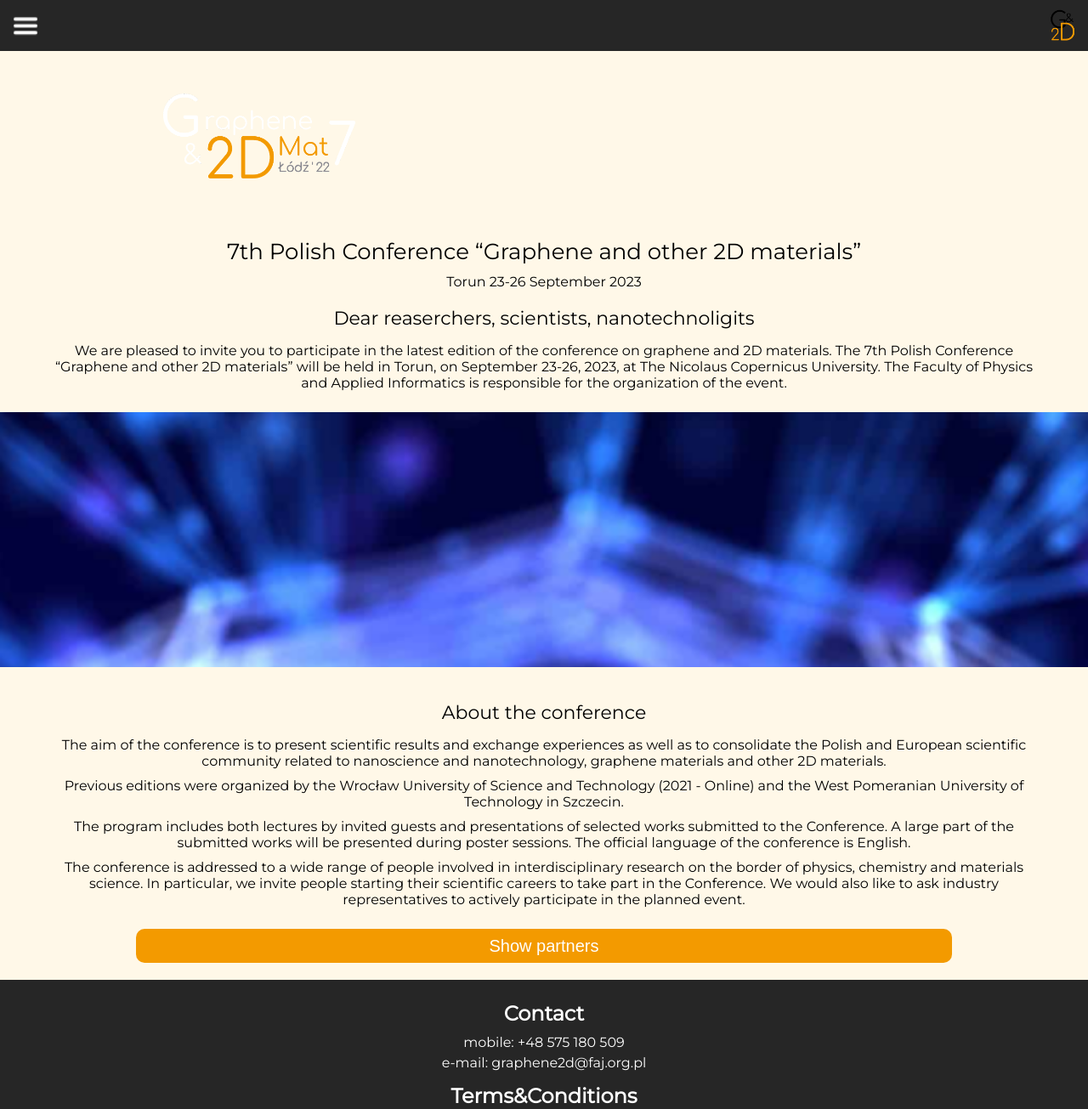
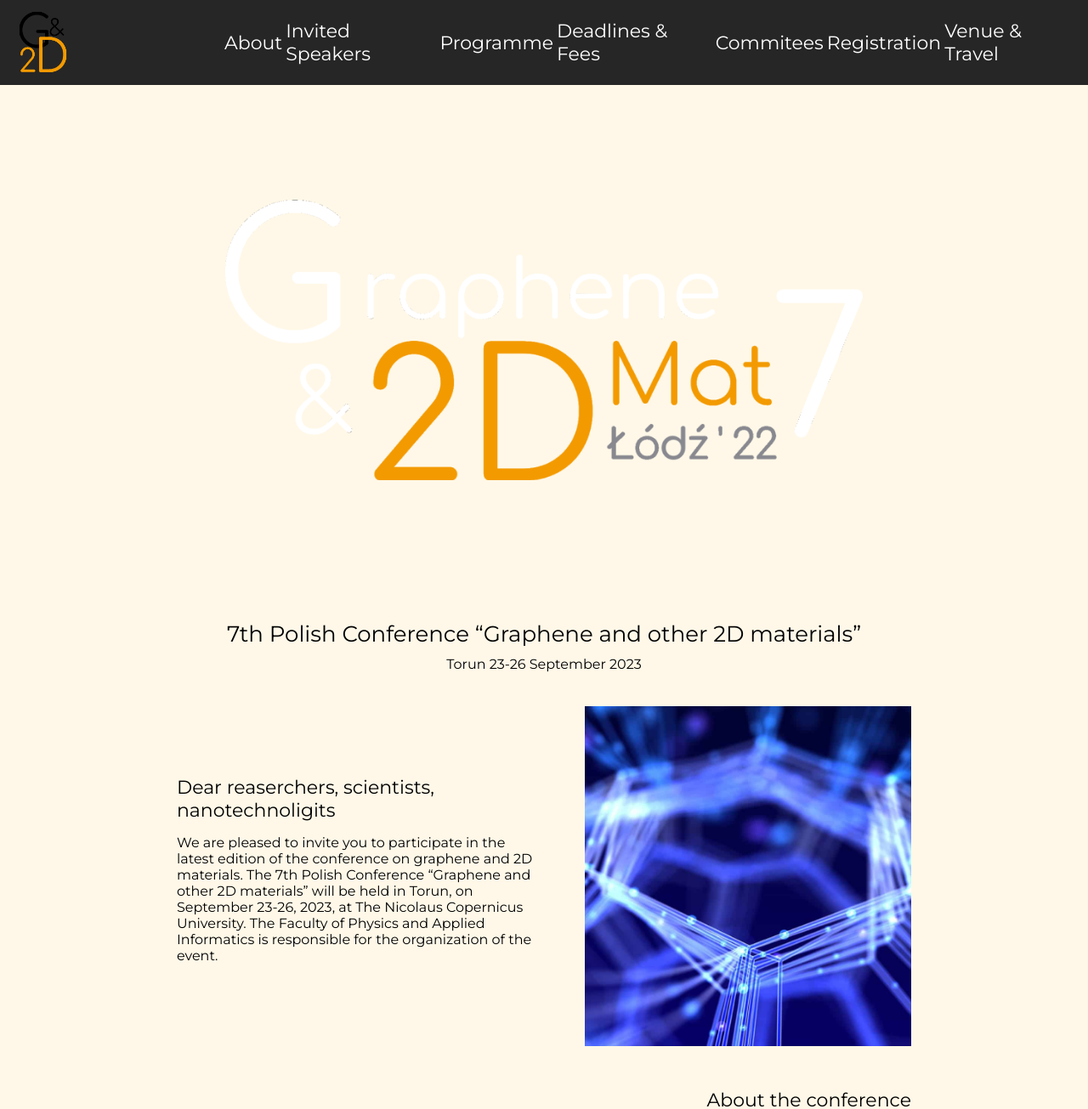
Before and after one commit to destru321/strona-konferencyjna, a plain HTML site: page home.html in a window 1280 px wide. Shown: the top 1305 px of the page at 85% size. Drawn offline with nearby package versions, Linux system fonts and the light colour scheme; files that its build step writes are made by us from their sources.

Commit message:
home page without partners

```diff
--- a/home.css
+++ /dev/null
@@ -1,187 +0,0 @@
-* {
-    margin: 0;
-    padding: 0;
-}
-
-body {
-    font-family: 'Montserrat', sans-serif;
-    background-color: #FFF8E8;
-}
-
-.header {
-    background-color: #262626;
-    padding: 10px;
-}
-
-.header__icons {
-    display: flex;
-    justify-content: space-between;
-    align-items: center;
-}
-
-.header__dropdown,
-.header__icon {
-    width: 40px;
-    height: 40px;
-    background-repeat: no-repeat;
-    background-size: cover;
-}
-
-.header__icon {
-    background-image: url('./images/logo1.png');
-}
-
-.header__dropdown {
-    background-image: url('./images/dropdown.png');
-}
-
-.navigation {
-    height: 200px;
-    display: flex;
-    align-items: center;
-    justify-content: center;
-    transition: .2s .1s ease-in-out;
-    overflow: hidden;
-}
-
-.navigation__item {
-    padding: 2px;
-}
-
-.navigation__link {
-    text-decoration: none;
-    color: white;
-}
-
-.navigation__list {
-    padding: 10px 0 10px;
-    list-style-type: none;
-    display: flex;
-    flex-direction: column;
-    align-items: center;
-}
-
-.navigation--hidden {
-    height: 0;
-    overflow: hidden;
-}
-
-.header,
-.footer {
-    color: white;
-}
-
-.main,
-.article {
-    display: flex;
-    flex-direction: column;
-    align-items: center;
-}
-
-.main__bannerBg {
-    background-image: url('./images/bannerBg.jpg');
-    width: 100vw;
-    height: 200px;
-    background-size: cover;
-    background-repeat: no-repeat;
-    display: flex;
-    align-items: center;
-    justify-content: center;
-    margin-bottom: 20px;
-}
-
-.main__banner {
-    background-image: url('./images/banner.png');
-    width: 70%;
-    height: 50%;
-    background-size: contain;
-    background-repeat: no-repeat;
-}
-
-.main__heading {
-    margin-bottom: 10px;
-    font-weight: normal;
-    width: 90%;
-    font-size: 22px;
-    text-align: center;
-}
-
-.main__heading--big {
-    font-size: 26px;
-}
-
-.article {
-    margin: 20px 0 20px;
-}
-
-.article__paragraph {
-    width: 90%;
-    text-align: center;
-}
-
-.article__image {
-    background-image: url('./images/right.png');
-    width: 100vw;
-    height: 300px;
-    background-size: cover;
-    background-repeat: no-repeat;
-    margin-top: 20px;
-}
-
-.article__image--hidden {
-    display: none;
-}
-
-.article__paragraph {
-    margin: 5px 5px;
-}
-
-.main__button {
-    width: 75%;
-    height: 40px;
-    border: none;
-    background-color: #F39A00;
-    font-size: 20px;
-    border-radius: 10px;
-    color: white;
-}
-
-.footer {
-    background-color: #262626;
-    margin-top: 20px;
-    padding: 5px;
-    display: flex;
-    flex-direction: column;
-    align-items: center;
-}
-
-.footer__links,
-.footer__logos {
-    display: flex;
-    flex-direction: column;
-    align-items: center;
-    margin: 10px 0 10px;
-}
-
-.footer__heading {
-    margin: 10px 0 10px;
-}
-
-.footer__paragraph {
-    margin: 5px 10px;
-}
-
-.footer__FAJ {
-    background-image: url('./images/faj.png');
-    width: 218px;
-    height: 99px;
-}
-
-.footer__UMK {
-    background-image: url('./images/umk.png');
-    width: 204px;
-    height: 172px;
-    background-size: contain;
-    background-repeat: no-repeat;
-    margin-bottom: 20px;
-}
--- a/home.html
+++ b/home.html
@@ -6,7 +6,7 @@
     <meta name="viewport" content="width=device-width, initial-scale=1.0">
     <link rel="icon" href="./images/logo1.png" type="image/x-icon">
     <title>8th Polish Conference “Graphene and other 2D materials”</title>
-    <link rel="stylesheet" href="home.css">
+    <link rel="stylesheet" href="/scss/style.css">
     <link rel="preconnect" href="https://fonts.googleapis.com">
     <link rel="preconnect" href="https://fonts.gstatic.com" crossorigin>
     <link href="https://fonts.googleapis.com/css2?family=Montserrat&display=swap" rel="stylesheet">
@@ -52,53 +52,61 @@
             7th Polish Conference “Graphene and other 2D materials”
         </h1>
         <p>Torun 23-26 September 2023</p>
+        <div class="main__wrapper">
             <article class="article">
-            <h2 class="main__heading">Dear reaserchers, scientists, nanotechnoligits</h2>
+                <section class="article__section article__section--left">
+                    <h2 class="main__heading main__heading--left">Dear reaserchers, scientists, nanotechnoligits</h2>
                     <p class="article__paragraph">
                         We are pleased to invite you to participate in the latest edition of the conference on graphene and 2D materials.
                         The 7th Polish Conference “Graphene and other 2D materials” will be held in Torun, on September 23-26, 2023, at The Nicolaus Copernicus University.
                         The Faculty of Physics and Applied Informatics is responsible for the organization of the event.
                     </p>
+                </section>
                 <div class="article__image"></div>
             </article>
             <article class="article">
-            <h2 class="main__heading">About the conference</h2>
-            <p class="article__paragraph">
+                <div class="article__image article__image--change article__image--hidden"></div>
+                <section class="article__section article__section--right">
+                    <h2 class="main__heading main__heading--right">About the conference</h2>
+                    <p class="article__paragraph article__paragraph--right">
                         The aim of the conference is to present scientific results and exchange experiences as well as to consolidate the Polish and European scientific
                         community related to nanoscience and nanotechnology, graphene materials and other 2D materials.
                     </p>
-            <p class="article__paragraph">
+                    <p class="article__paragraph article__paragraph--right">
                         Previous editions were organized by the Wrocław University
                         of Science and Technology (2021 - Online) and the West Pomeranian University of Technology in Szczecin.
                     </p>
-            <p class="article__paragraph">
+                    <p class="article__paragraph article__paragraph--right">
                         The program includes both lectures by invited guests and presentations of selected works submitted to the
                         Conference. A large part of the submitted works will be presented during poster sessions. The official language
                         of the conference is English.
-
                     </p>
-            <p class="article__paragraph">
+                    <p class="article__paragraph article__paragraph--right">
                         The conference is addressed to a wide range of people
                         involved in interdisciplinary research on the border of
                         physics, chemistry and materials science. In particular, we
                         invite people starting their scientific careers to take part
                         in the Conference. We would also like to ask industry representatives to actively participate in the planned event.
                     </p>
-            <div class="article__image article__image--hidden"></div>
+                </section>
             </article>
             <button class="main__button">Show partners</button>
+        </div>
+        <!--TODO partners article -->
     </main>
     <footer class="footer">
-        <div class="footer__links">
+        <div class="footer__contacts">
             <h2 class="footer__heading">Contact</h2>
             <p>mobile: +48 575 180 509</p>
             <p class="footer__paragraph">e-mail: graphene2d@faj.org.pl</p>
+        </div>
+        <div class="footer__links">
             <h2 class="footer__heading">Terms&Conditions</h2>
             <h2 class="footer__heading">Privacy policy</h2>
         </div>
         <div class="footer__logos">
+            <div class="footer__FAJ"></div>
             <div class="footer__UMK"></div>
-            <div class="footer__FAJ"></div>
         </div>
     </footer>
 </body>
```
Lines whose indentation alone changed are shown as unchanged.
